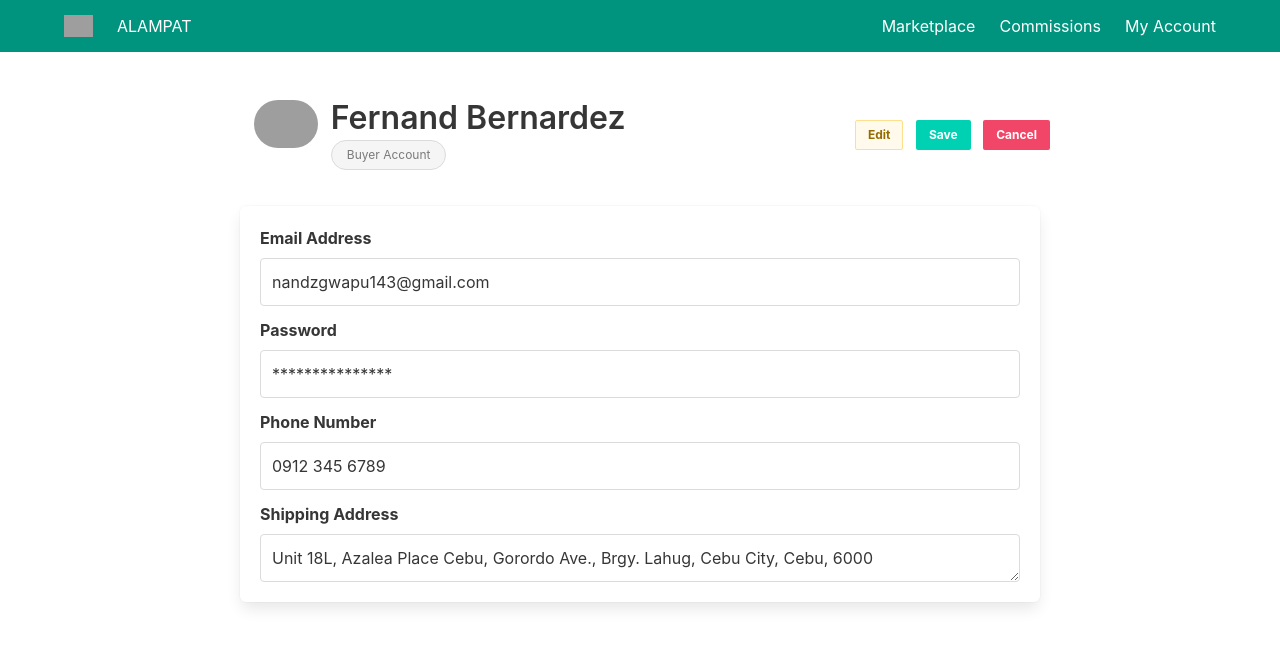
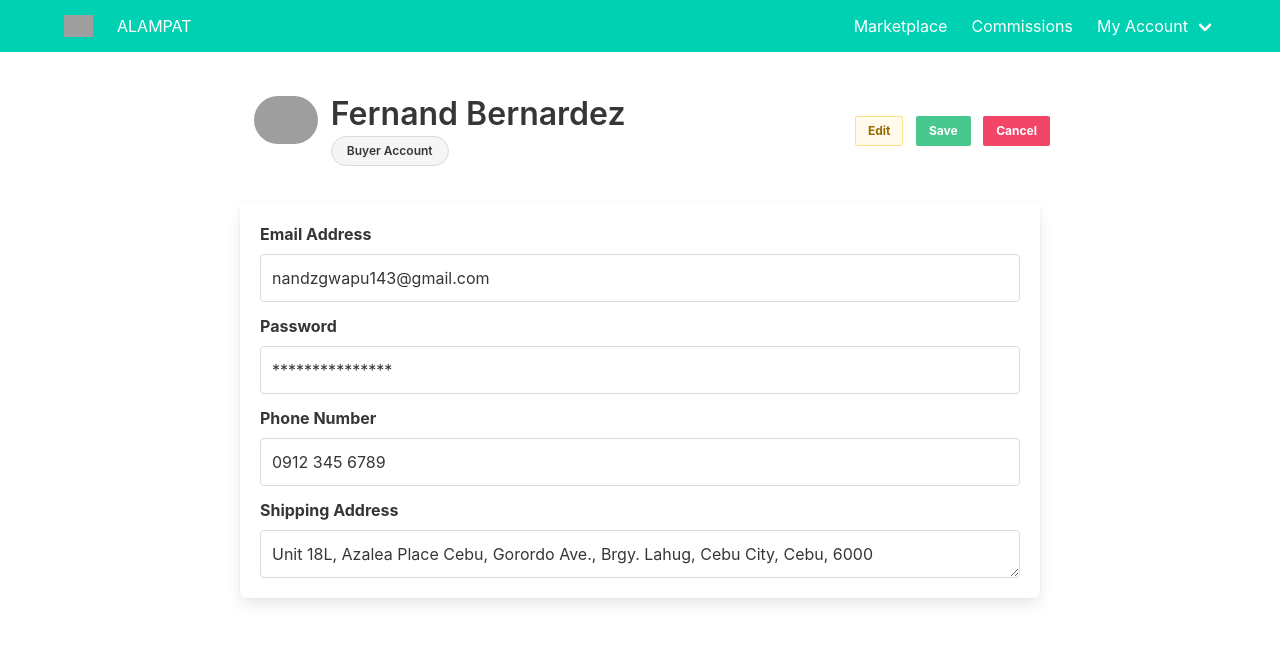
Before and after one commit to Littoo/ALAMPAT-Front-Back-End, an Angular app: page / in a window 1280 px wide. Shown: the top 646 px of the page. Built offline with nearby package versions, Linux system fonts and the light colour scheme; grey boxes are pictures that could not be loaded.

Commit message:
Re-designed Header + minor changes
Added Dropdown for My Account button; navbar changed from dark to primary color; fixed navbar position; Buyer Account button changed to bold

```diff
--- a/src/app/myaccountbuyer/myaccountbuyer.component.html
+++ b/src/app/myaccountbuyer/myaccountbuyer.component.html
@@ -17,39 +17,54 @@
 </style>
 
 <!--HEADER-->
-<section class="hero has-background-primary-dark">
-    <div class="hero-head">
-        <nav class="navbar">
+<section class="section">
+    <nav class="navbar is-primary is-fixed-top">
         <div class="container">
             <div class="navbar-brand">
                 <a class="navbar-item">
                     <img src="assets/alampat-icon.ico" alt="alampatIcon" width="29">
                 </a>
-                    <span class="navbar-item has-text-white">
+                <a class="navbar-item ">
                     ALAMPAT
+                </a>
+                <span class="navbar-burger" data-target="navbarMenuHeroA">
+                    <span> </span>
+                    <span></span>
+                    <span></span>
                 </span>
             </div>
-                <div id="navbarMenuHeroA" class="navbar-menu">
+            <div class="navbar-menu" id="navbarMenuHeroA">
                 <div class="navbar-end">
-                        <a class="navbar-item has-text-white">
+                    <a class="navbar-item ">
                         Marketplace
                     </a>
-                        <a class="navbar-item has-text-white">
+                    <a class="navbar-item ">
                         Commissions
                     </a>
-                        <a class="navbar-item has-text-white">
+                    <div class="navbar-item has-dropdown is-hoverable is-right">
+                        <a class="navbar-link ">
                             My Account
+                        </a>
+                        <div class="navbar-dropdown">
+                            <a class="navbar-item">
+                                Hatdog
+                            </a>
+                            <a class="navbar-item">
+                                Hamburjer
+                            </a>
+                            <a class="navbar-item">
+                                Hamonada
                             </a>
                         </div>
                     </div>
                 </div>
+            </div>
+        </div>
     </nav>
-    </div>
-
 </section>
 
 <!-- PROFILE PICTURE and NAME-->
-<section class="section">
+<section>
     <div class="container">
         <div class="tile is-ancestor ">
             <div class="tile is-8 is-parent">
@@ -65,10 +80,11 @@
                         Fernand Bernardez
                     </p>
                     <p class="subtitle">
-                        <button class="button is-small is-rounded is-static">Buyer Account</button>
+                        <button class="button is-small is-rounded is-static"><strong>Buyer Account</strong></button>
                     </p>
                 </div>
-                <!-- BUTTONS -->
+
+<!-- EDIT, SAVE, CANCEL BUTTONS -->
                 <div class="tile is-3 is-child"><!--EMPTY SPACE--></div>
                 <div class="tile is-5 is child">
                     <div class="buttons is-right">
@@ -78,7 +94,7 @@
                         </button>
                         &nbsp;
                         <!-- SAVE and CANCEL is yet to be programmed when EDIT is clicked-->
-                        <button class="button is-primary is-small">
+                        <button class="button is-success is-small">
                             <strong>Save</strong>
                         </button>
                         &nbsp;
@@ -90,10 +106,11 @@
             </div>
         </div>
     </div>
+</section>
 
-</section>
 <!-- ACCOUNT INFO -->
-<section>
+<!-- info will most likely be linked from the database-->
+<section class="section">
     <div class="columns is-mobile is-centered">
         <div class="box" style="width: 800px">
             <div class="field">
```
Lines whose indentation alone changed are shown as unchanged.
